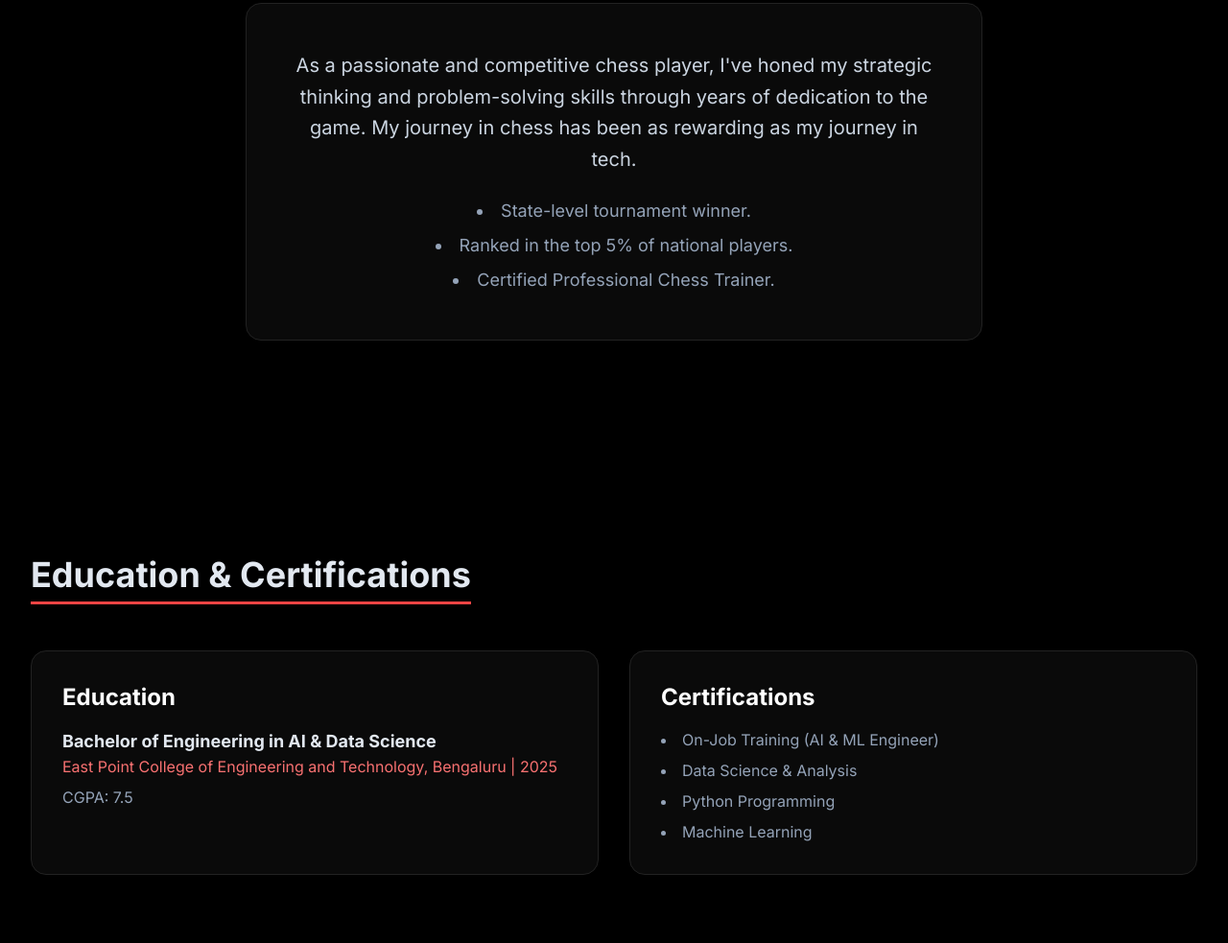
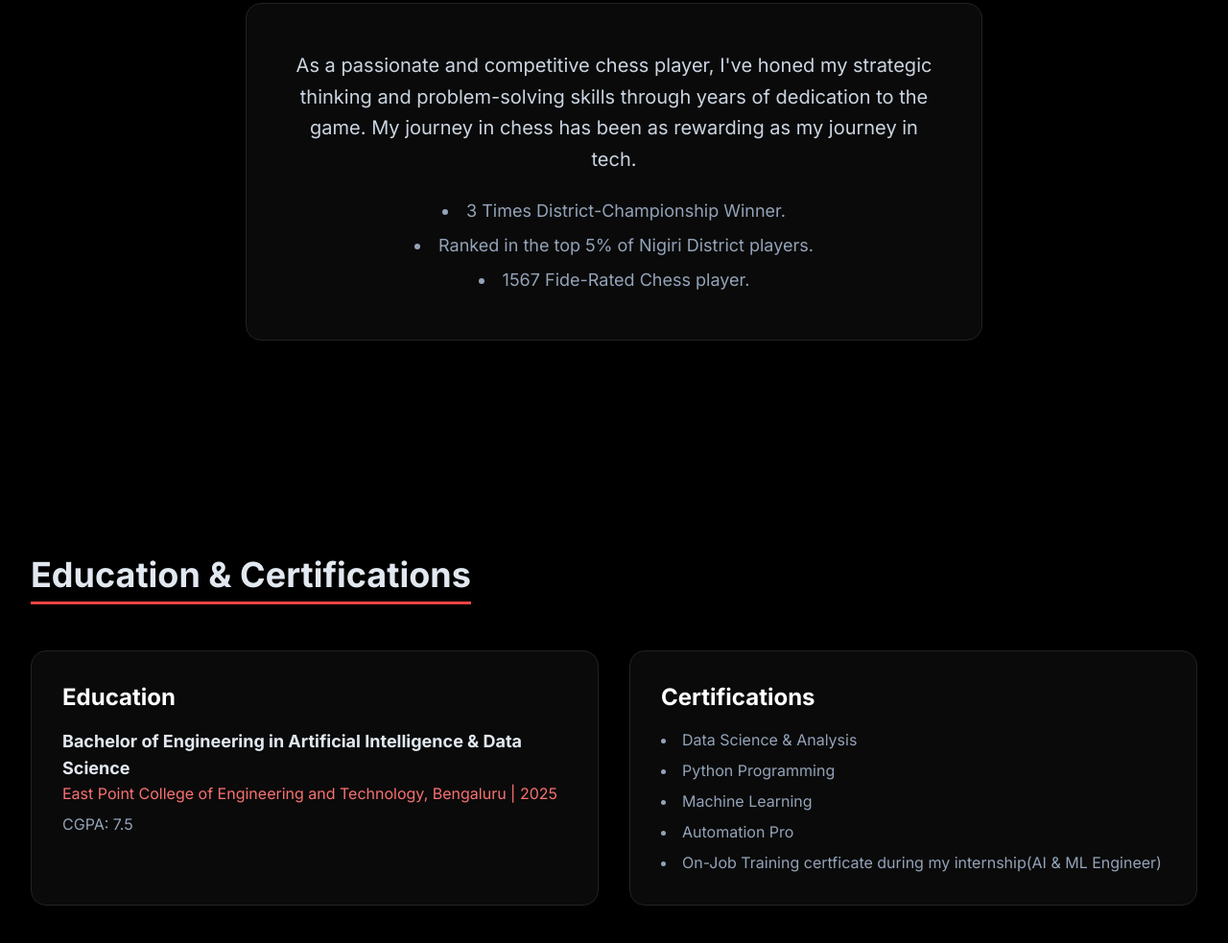
Before and after one commit to xhariix/xhariix.github.io, a plain HTML site: page index.html in a window 1280 px wide. Shown: the part 3651-4634 px from the top of the page at 96% size. Drawn offline with nearby package versions, Linux system fonts and the light colour scheme.

Commit message:
Add files via upload

```diff
--- a/index.html
+++ b/index.html
@@ -3,7 +3,7 @@
 <head>
     <meta charset="UTF-8">
     <meta name="viewport" content="width=device-width, initial-scale=1.0">
-    <title>AI & Automation Engineer Portfolio</title>
+    <title>Hariharan Portfolio</title>
     <script src="https://cdn.tailwindcss.com"></script>
     <link href="https://fonts.googleapis.com/css2?family=Inter:wght@400;500;700;800&display=swap" rel="stylesheet">
     <link href="https://unpkg.com/aos@2.3.1/dist/aos.css" rel="stylesheet">
@@ -160,7 +160,7 @@
                 </div>
                 <div class="card rounded-lg overflow-hidden" data-aos="fade-up" data-aos-delay="300">
                     <img src="https://placehold.co/600x400/0a0a0a/ef4444?text=Education+AI" class="w-full h-56 object-cover">
-                    <div class="p-6"><h3 class="text-2xl font-bold text-white mb-2">AI-Automated Education Platform</h3><p class="text-slate-400 mb-4">An ongoing project to create a personalized learning experience using n8n for workflow automation and FastAPI for a robust backend.</p></div>
+                    <div class="p-6"><h3 class="text-2xl font-bold text-white mb-2">AI-Automated Education Platform</h3><p class="text-slate-400 mb-4">An ongoing project to create a personalized learning experience and minimize manual labour of teachers using n8n for workflow automation and FastAPI for a robust backend.</p></div>
                 </div>
             </div>
         </section>
@@ -171,9 +171,9 @@
             <div class="max-w-3xl mx-auto card p-8 md:p-12 rounded-2xl" data-aos="fade-up" data-aos-delay="100">
                 <p class="text-xl text-slate-300 leading-relaxed text-center">As a passionate and competitive chess player, I've honed my strategic thinking and problem-solving skills through years of dedication to the game. My journey in chess has been as rewarding as my journey in tech.</p>
                 <ul class="mt-6 text-slate-400 list-disc list-inside space-y-2 text-center text-lg">
-                    <li>State-level tournament winner.</li>
-                    <li>Ranked in the top 5% of national players.</li>
-                    <li>Certified Professional Chess Trainer.</li>
+                    <li>3 Times District-Championship Winner.</li>
+                    <li>Ranked in the top 5% of Nigiri District players.</li>
+                    <li>1567 Fide-Rated Chess player.</li>
                 </ul>
             </div>
         </section>
@@ -184,17 +184,18 @@
             <div class="grid md:grid-cols-2 gap-8">
                 <div class="card p-8 rounded-2xl" data-aos="fade-right">
                     <h3 class="text-2xl font-bold text-white mb-4">Education</h3>
-                    <p class="font-semibold text-lg">Bachelor of Engineering in AI & Data Science</p>
+                    <p class="font-semibold text-lg">Bachelor of Engineering in Artificial Intelligence & Data Science</p>
                     <p class="text-red-400">East Point College of Engineering and Technology, Bengaluru | 2025</p>
                     <p class="mt-2 text-slate-400">CGPA: 7.5</p>
                 </div>
                 <div class="card p-8 rounded-2xl" data-aos="fade-left">
                     <h3 class="text-2xl font-bold text-white mb-4">Certifications</h3>
                     <ul class="list-disc list-inside text-slate-400 space-y-2">
-                        <li>On-Job Training (AI & ML Engineer)</li>
                         <li>Data Science & Analysis</li>
                         <li>Python Programming</li>
                         <li>Machine Learning</li>
+                        <li>Automation Pro </li>
+                        <li>On-Job Training certficate during my internship(AI & ML Engineer)</li>
                     </ul>
                 </div>
             </div>
@@ -234,7 +235,7 @@
 
     <!-- Footer -->
     <footer class="bg-black text-slate-400 py-6 mt-20 border-t border-slate-900">
-        <div class="container mx-auto text-center"><p>&copy; 2025 Hariharan M. Designed with passion.</p></div>
+        <div class="container mx-auto text-center"><p>&copy; 2024 Hariharan M. Designed with passion.</p></div>
     </footer>
 
     <!-- AI Chatbot -->
```
